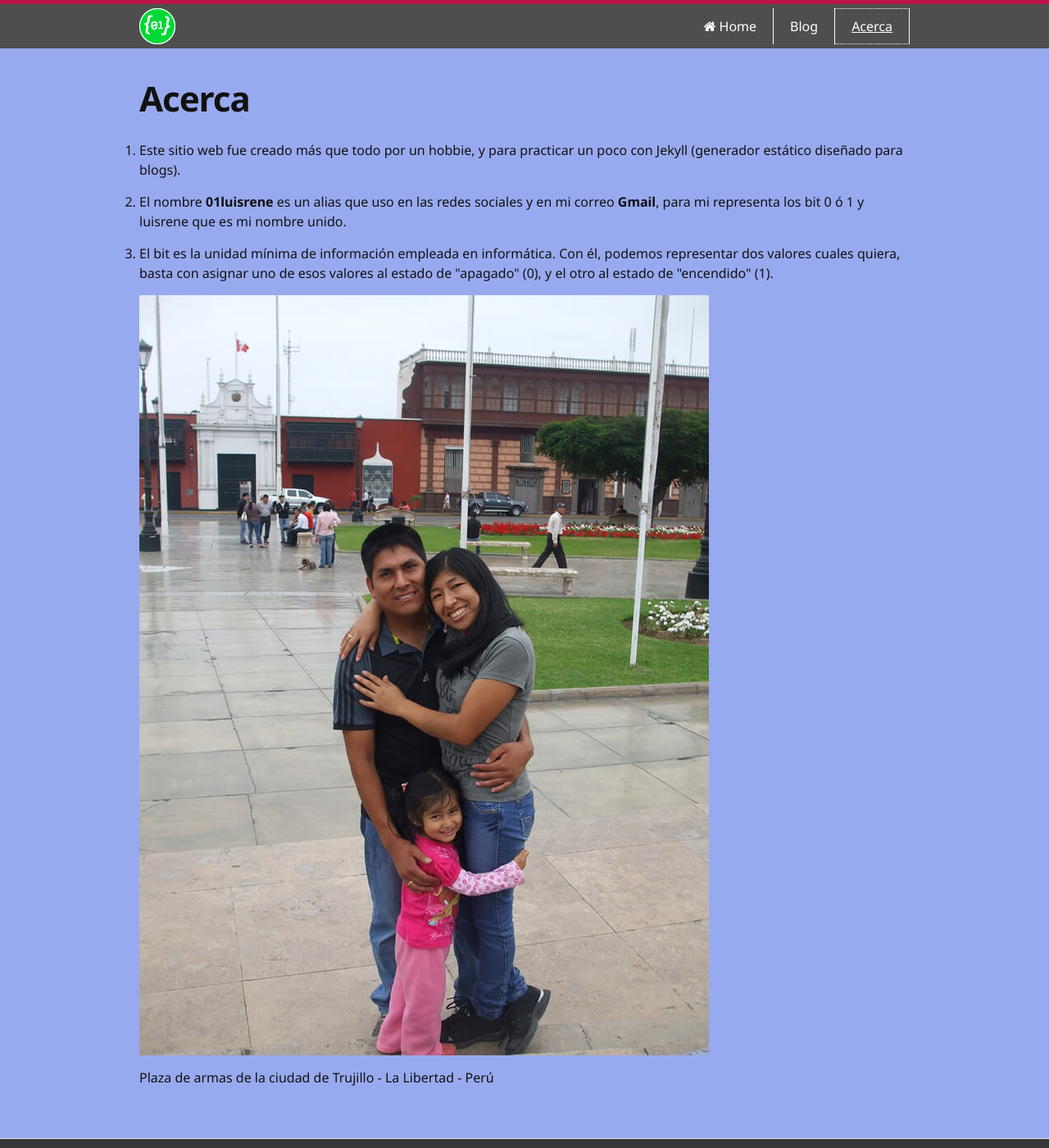
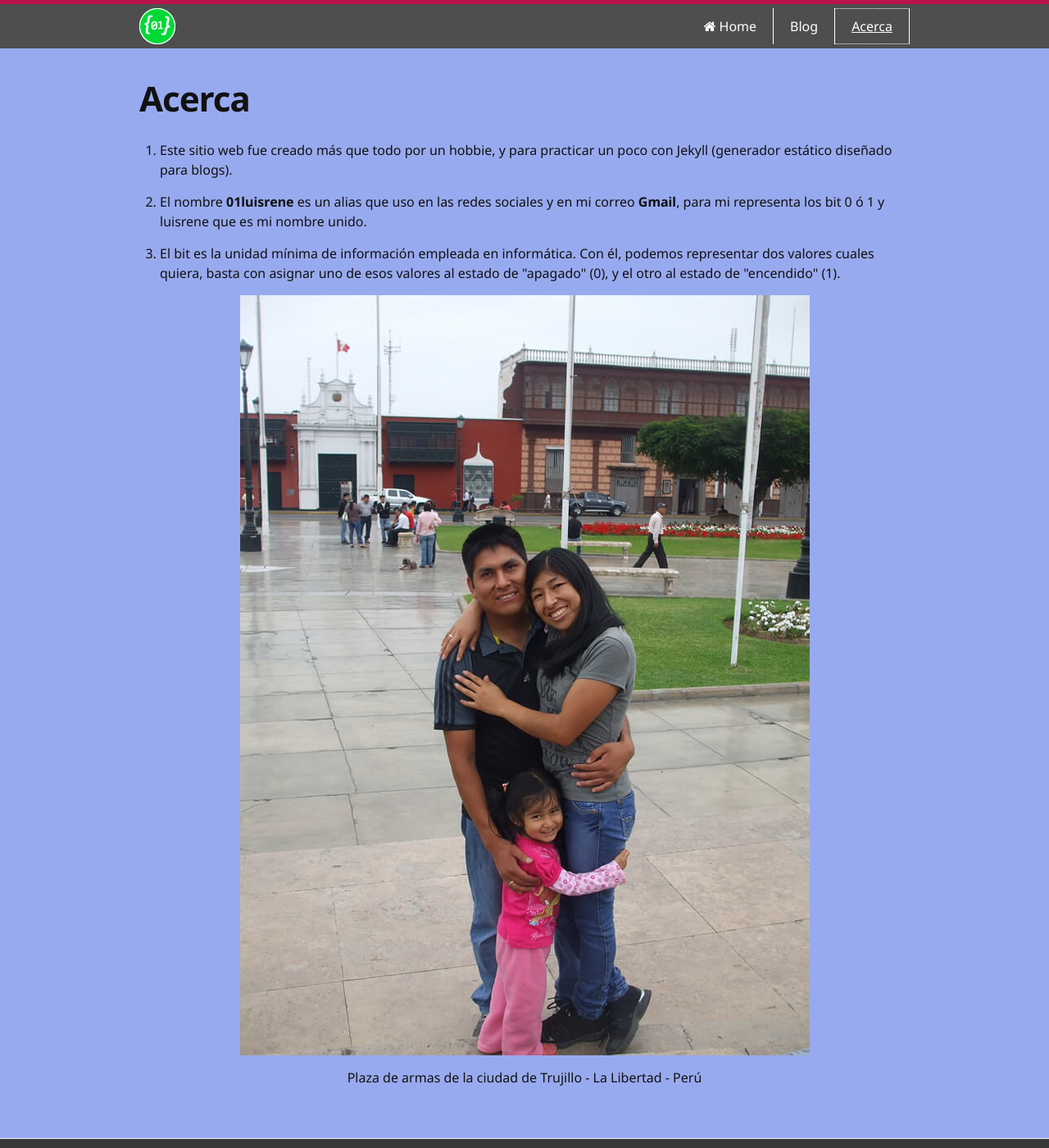
Before and after one commit to 01luisrene/Blog-Jekyll, a Jekyll site: the page built from acerca.md, in a window 1280 px wide and 1400 px high. Shown: the whole window at 82% size. Built offline with Jekyll 4.4.1, drawn with Linux system fonts in a browser that asks for light colours; nearby versions of some CDN libraries.

Commit message:
web 01luisrene
subiendo algunas correcciones

```diff
--- a/_sass/_layout.scss
+++ b/_sass/_layout.scss
@@ -750,20 +750,16 @@
 }
 
 /*about*/
-.about{
+
   .lista-about{
     padding-left:25px;
     margin:0;
   }
-    img{
+  img.familia-mas{
       display: block;
       margin: 0 auto;
-    }
-    p{
-        display: block;
   }
   p.text-foo{
       text-align: center;
       margin-top: 15px;
   }
-}
--- a/acerca.md
+++ b/acerca.md
@@ -13,6 +13,6 @@
 	<li><p>El bit es la unidad mínima de información empleada en informática. Con él, podemos representar dos valores cuales quiera, basta con asignar uno de esos valores al estado de "apagado" (0), y el otro al estado de "encendido" (1).</p></li>
 </ol>
 
-<img src="{{ "/assets/images/familia_mas.jpg" | prepend: site.baseurl }}" alt="Familia Mas">
+<img class="familia-mas" src="{{ "/assets/images/familia_mas.jpg" | prepend: site.baseurl }}" alt="Familia Mas">
 
 <p class="text-foo">Plaza de armas  de la ciudad de Trujillo - La Libertad - Per&uacute;</p>
```
Lines whose indentation alone changed are shown as unchanged.
